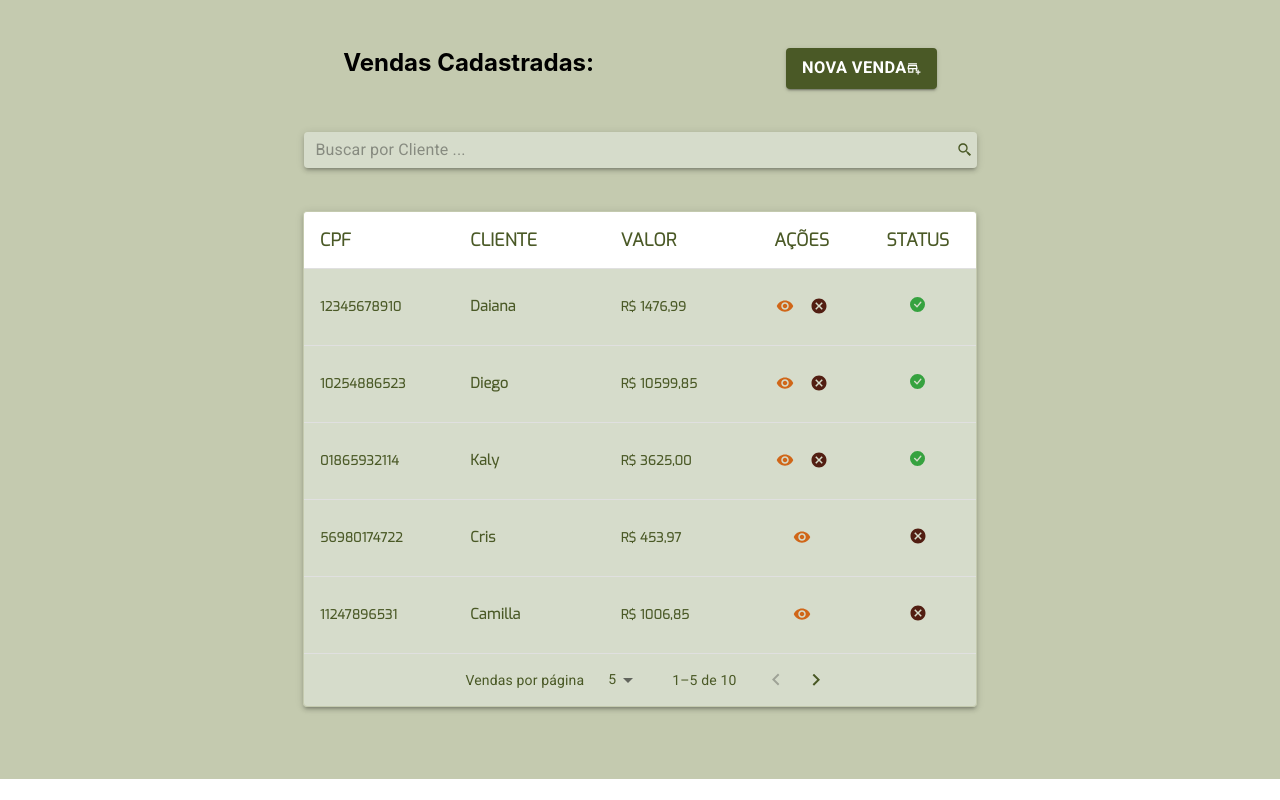
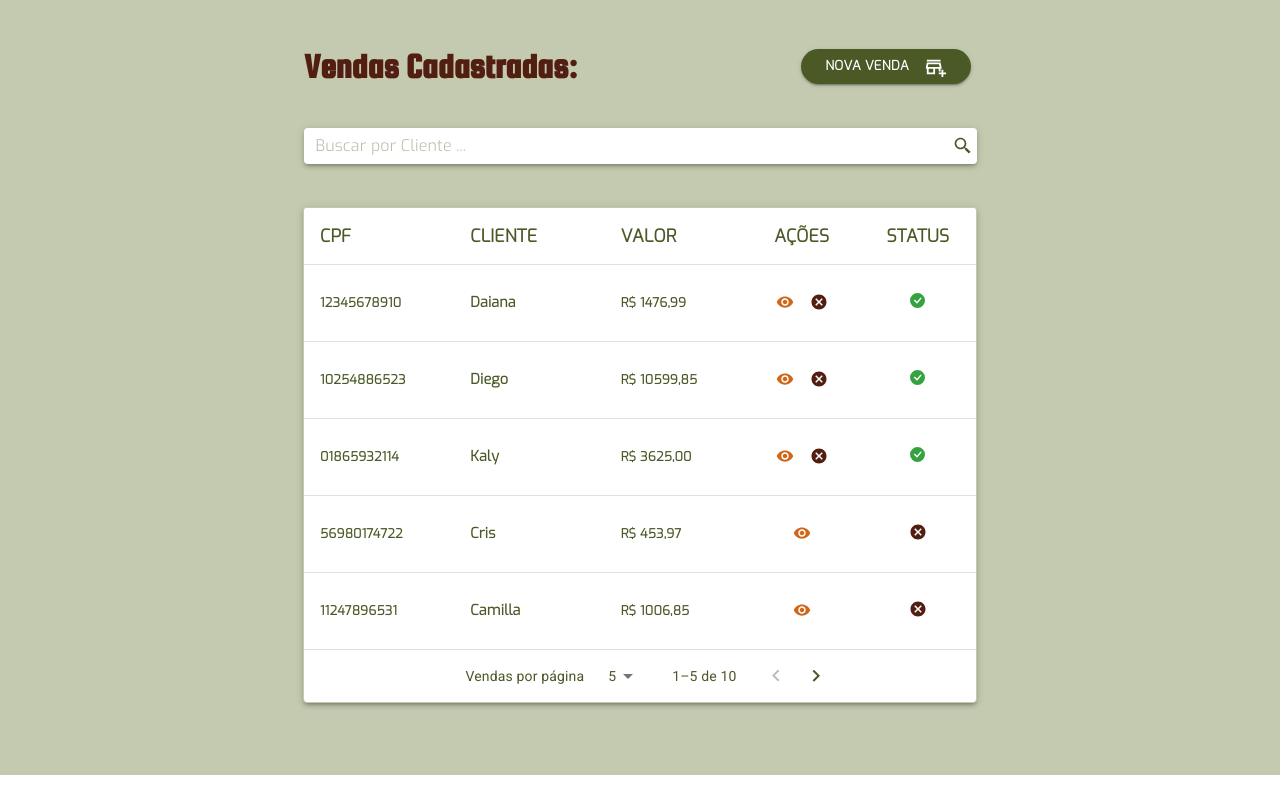
Before and after one commit to DEVin-Involves-PariPassu/M3P2-DEVinHortifruti-FrontEnd, a React (Create React App) app: page /vendas in a window 1280 px wide. Built offline with nearby package versions, Linux system fonts and the light colour scheme.

Commit message:
style: altera estilo dos componentes

```diff
--- a/src/components/InputSearch/index.js
+++ b/src/components/InputSearch/index.js
@@ -1,9 +1,11 @@
-import React from "react";
+import {React, useState} from "react";
 import { InputBase, Paper } from "@mui/material";
 
 import  {BiSearchAlt2} from "react-icons/bi";
 
-function InputSearch({ placeholder, onChange }) {
+function InputSearch({ placeholder }) {
+  const [busca, setBusca] = useState("");
+
   return (
     <Paper
       elevation={3}
@@ -16,13 +18,13 @@ function InputSearch({ placeholder, onChange }) {
       }}
     >
       <InputBase
-        sx={{ ml: 1, flex: 1 }}
+        sx={{ ml: 1, flex: 1, fontFamily:'Exo', color:'#4A5926' }}
         placeholder={placeholder}
-        inputProps={{ "aria-label": "Filtrar por..." }}
         type={"text"}
-        onChange={onChange}
+        onChange={(e)=> setBusca(e.target.value)}
+        value={busca}
       />
-      <BiSearchAlt2 />
+      <BiSearchAlt2 size={'20px'}/>
     </Paper>
   );
 }
--- a/src/components/ListHeader/index.js
+++ b/src/components/ListHeader/index.js
@@ -1,4 +1,5 @@
 import React from "react";
+import './ListHeader.css'
 
 import Stack from "@mui/material/Stack";
 import Button from "@mui/material/Button";
@@ -9,33 +10,34 @@ import {MdOutlinePostAdd} from "react-icons/md";
 
 function ListHeader({ paginaAtual, onClick }) {
   return (
-    <Stack spacing={24} direction="row">
-      {paginaAtual === "vendas" && <h1>Vendas Cadastradas: </h1>}
-      {paginaAtual === "produtos" && <h1>Produtos Cadastrados: </h1>}
-      {paginaAtual === "usuarios" && <h1>Usuários Cadastrados: </h1>}
+    <Stack spacing={28} direction="row" alignItems={'center'} width={'96%'}>
+      {paginaAtual === "vendas" && <h1 className="title">Vendas Cadastradas: </h1>}
+      {paginaAtual === "produtos" && <h1 className="title">Produtos Cadastrados: </h1>}
+      {paginaAtual === "usuarios" && <h1 className="title">Usuários Cadastrados: </h1>}
       <Button
         variant="contained"
         color="variant"
         size="medium"
         onClick={onClick}
+        sx={{width: '170px', borderRadius: '25px', justifyContent: 'space-around', fontFamily:'Exo', fontSize: '0.7rem'}}
       >
         {paginaAtual === "vendas" && (
           <>
             <h3>NOVA VENDA</h3>
-            <MdOutlineAddBusiness />
+            <MdOutlineAddBusiness size={'22px'}/>
           </>
         )}
 
         {paginaAtual === "usuarios" && (
           <>
             <h3>NOVO USUÁRIO</h3>
-            <BsPersonPlus />
+            <BsPersonPlus size={'22px'}/>
           </>
         )}
         {paginaAtual === "produtos" && (
           <>
             <h3>NOVO PRODUTO</h3>
-            <MdOutlinePostAdd />
+            <MdOutlinePostAdd size={'22px'}/>
           </>
         )}
       </Button>
--- a/src/pages/Vendas/List/ListSale.css
+++ b/src/pages/Vendas/List/ListSale.css
@@ -11,6 +11,7 @@
     background: #C4CAAF;
     justify-content: center;
     width: 100%;
+    height: auto;
 }
 
 .container.vendas{
@@ -28,12 +29,13 @@
     display: flex;
     flex-direction: column;
     align-items: center;
-    background: #eef1ee71;
 }
 
 .container.busca {
     width: 95%;
-    background: #eef1ee71;
+}
+
+.container.busca, .container.tabela{
+    background: #FFFFFF;
     color: #4A5926;
-
 }
```
